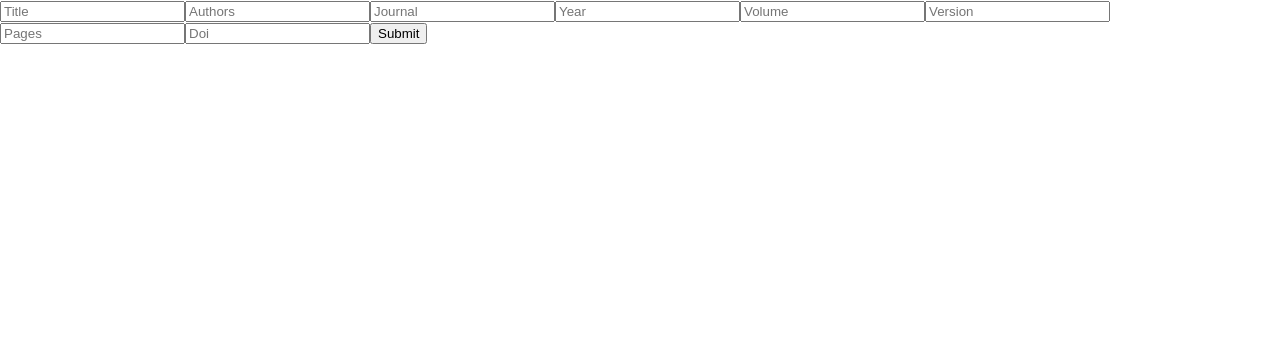
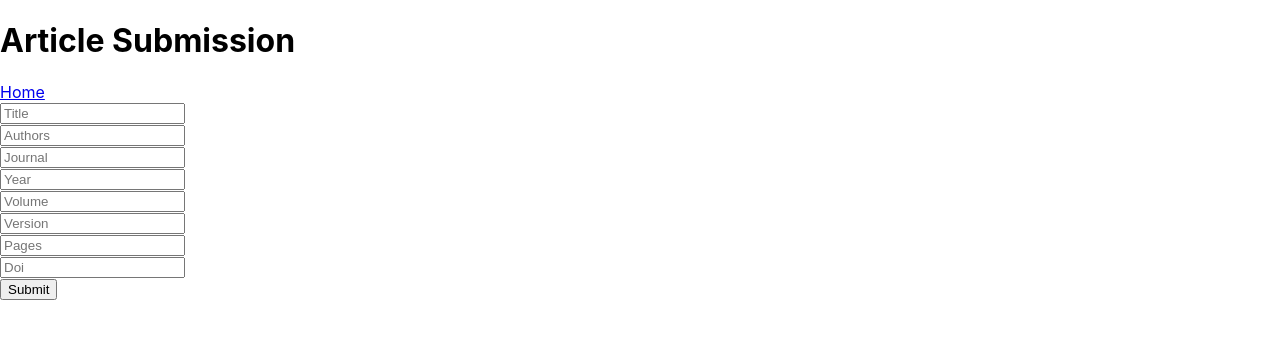
Before and after one commit to CamGham/CISE_SPEED, a React (Create React App) app in the folder frontend/: page /createArticle in a window 1280 px wide. Shown: the top 338 px of the page. Built offline with nearby package versions, Linux system fonts and the light colour scheme.

Commit message:
post complete

```diff
--- a/frontend/src/pages/ArticleDisplay.js
+++ b/frontend/src/pages/ArticleDisplay.js
@@ -1,10 +1,11 @@
 import axios from 'axios';
 import React, {useState, useEffect} from 'react';
 import TestArticleItem from '../components/TestArticleItem';
+import {Link} from "react-router-dom";
 
 const ArticleDisplay = () => {
     const [articles, setArticles] = useState([]);
-    let articleList;
+    // let articleList = useRef();
 
     const getArticles = async () =>{
         await axios
@@ -41,6 +42,7 @@ const ArticleDisplay = () => {
         //         })
 
         // }
+        // articleList.current = "no articles";
 
 
     }, [])
@@ -48,11 +50,19 @@ const ArticleDisplay = () => {
   return (
     <div>
         <h1>Display</h1>
-        {articleList}
-        {/* {articles &&
+        <div>
+        <Link to="/">
+            Home
+        </Link>
+        </div>
+        {/* {articleList} */}
+        {articles &&
         articles.forEach((article, index) => {
+            console.log(article);
+            console.log(index);
             <TestArticleItem article={article} index={index}/>
-        })} */}
+            console.log("craeted");
+        })}
     </div>
   )
 }
--- a/frontend/src/pages/Submission.js
+++ b/frontend/src/pages/Submission.js
@@ -1,5 +1,6 @@
 import React, {useState} from 'react';
 import axios from "axios";
+import {Link} from "react-router-dom";
 
 
 const Submission = () => {
@@ -38,17 +39,44 @@ const Submission = () => {
   }
 
   return (
-    <form onSubmit={onSubmit}>
+    <div className="doc">
+      <h1>Article Submission</h1>
+      <div>
+        <Link to="/">
+            Home
+        </Link>
+        </div>
+
+    <form onSubmit={onSubmit} className="form">
+      <div>
         <input type='text' placeholder="Title" name='title' value={values.title} onChange={handleChange}/>
+        </div>
+        <div>
         <input type='text' placeholder="Authors" name='authors' value={values.authors} onChange={handleChange}/>
+        </div>
+        <div>
         <input type='text' placeholder="Journal" name='journal' values={values.journal} onChange={handleChange}/>
+        </div>
+        <div>
         <input type='text'placeholder="Year" name='year' values={values.year} onChange={handleChange}/>
+        </div>
+        <div>
         <input type='text' placeholder="Volume" name='volume' values={values.volume} onChange={handleChange}/>
+        </div>
+        <div>
         <input type='text' placeholder="Version" name='version' values={values.version} onChange={handleChange}/>
+        </div>
+        <div>
         <input type='text' placeholder="Pages" name='pages' values={values.pages} onChange={handleChange}/>
+        </div>
+        <div>
         <input type='text' placeholder="Doi" name='doi' values={values.doi} onChange={handleChange}/>
+        </div>
+        <div>
         <input type="submit"/>
+        </div>
     </form>
+    </div>
   );
 }
 
```
